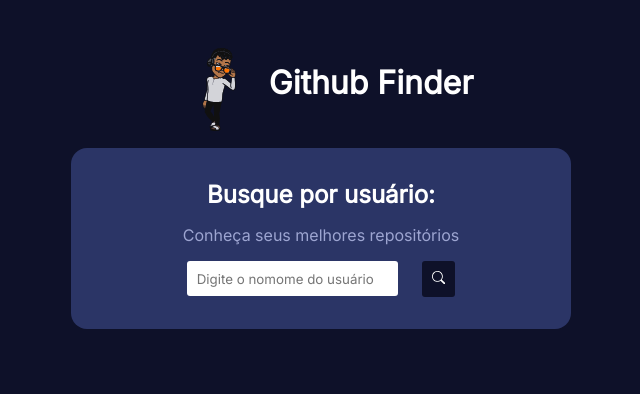
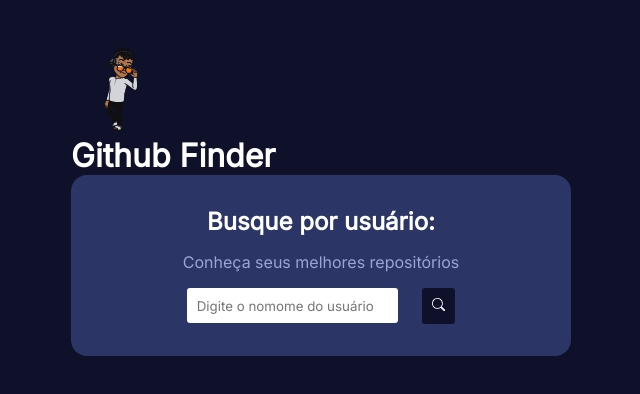
Before and after one commit to Mr-Kuro/github_finder, a React (Vite) app: page / in a window 1280 px wide. Shown: the top 394 px of the page, without its empty margins (319-959 px from the left). Built offline with nearby package versions, Linux system fonts and the light colour scheme.

Commit message:
refactor: title is a link to home-page

```diff
--- a/src/App.tsx
+++ b/src/App.tsx
@@ -1,13 +1,14 @@
-import { Outlet } from "react-router-dom"
+import { Link, Outlet } from "react-router-dom"
 import style from './App.module.css'
 
 function App() {
 
   return (
     <div className={style.app}>
-      <div className={style.logo}>
-        <img className={style.svg} src="./avatar.svg" alt="" />
-        <h1>Github Finder</h1>
+      <div className={style.title}>
+        <img className={style.svg} src="../public/avatar.svg" alt="logo do site" />
+        <Link to="/"><h1>Github Finder</h1></Link>
+
       </div>
       <Outlet />
     </div>
```
